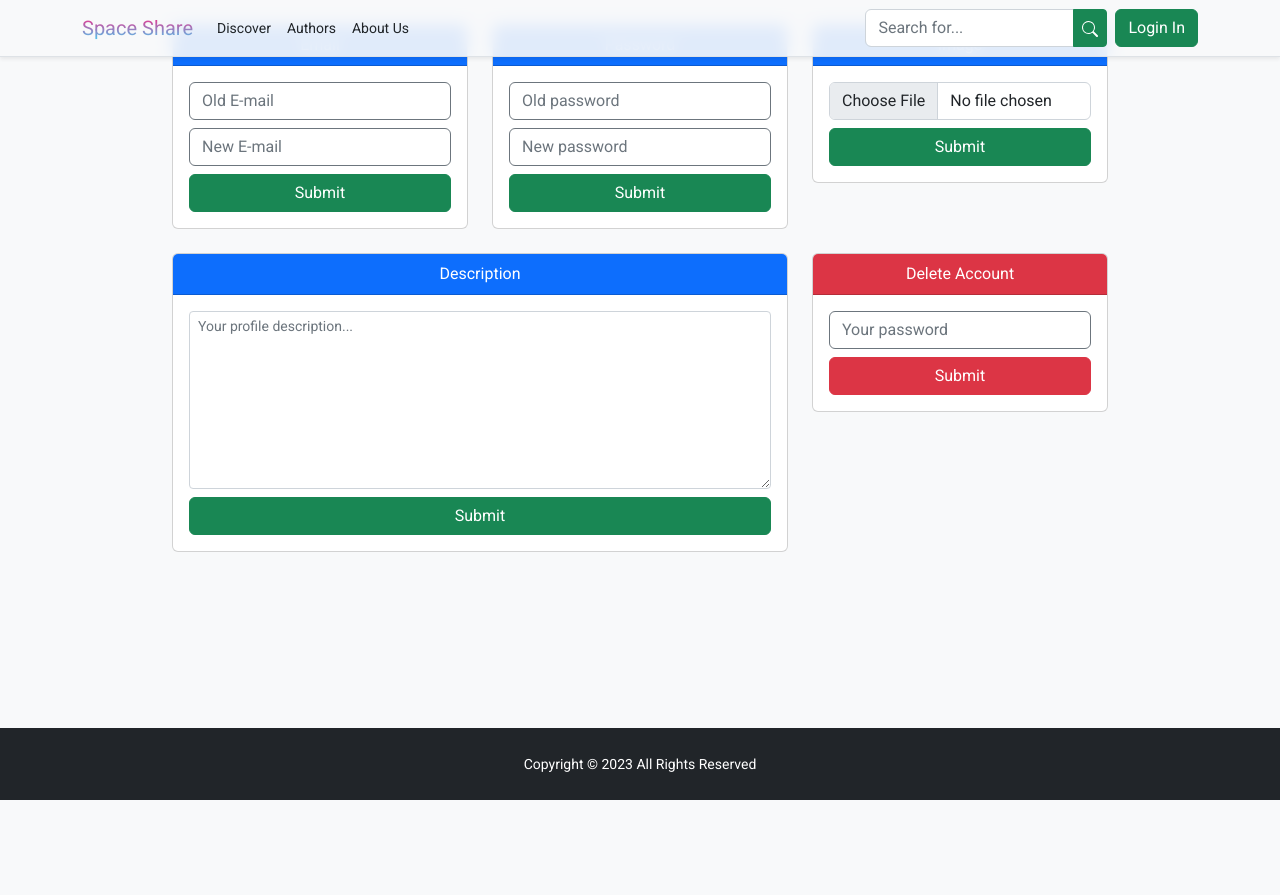
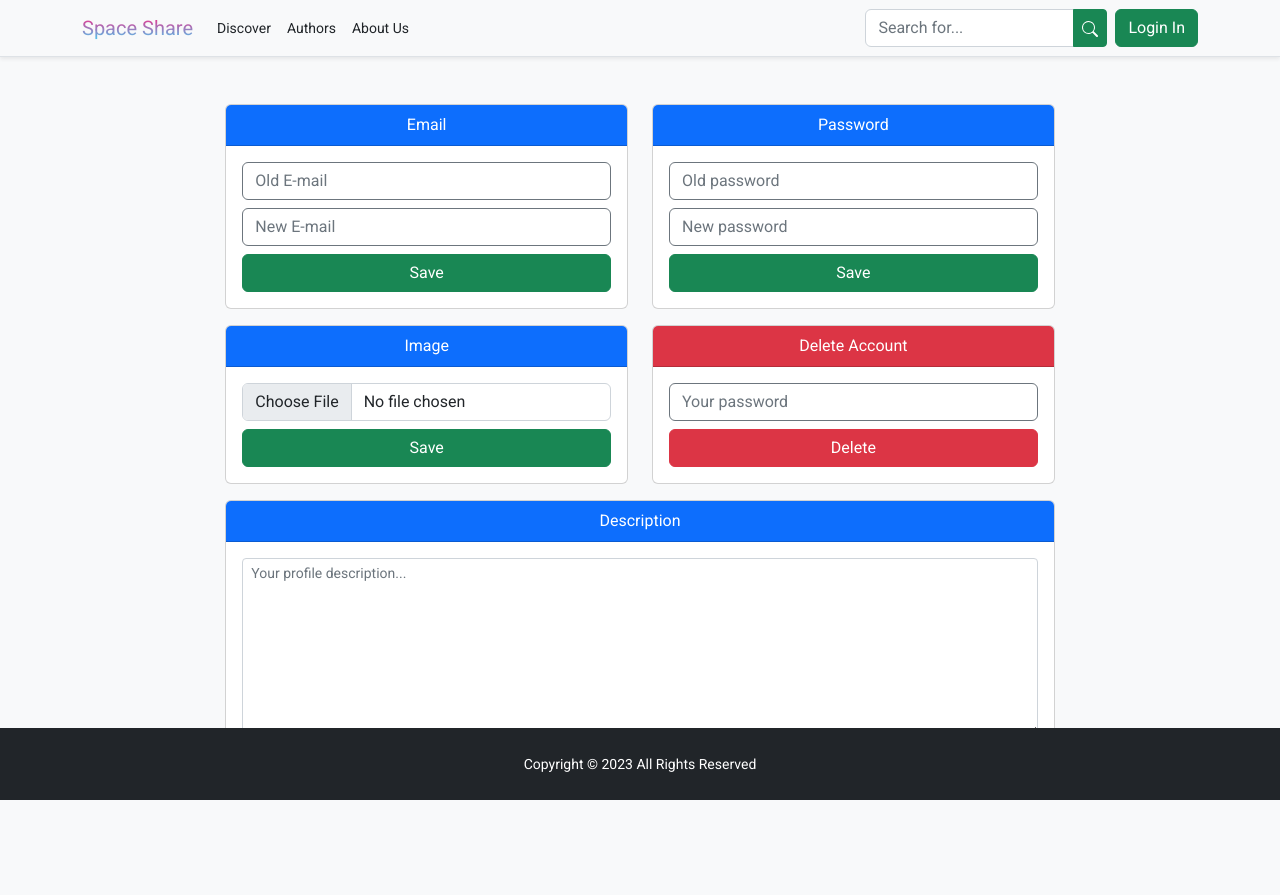
Before and after one commit to UltiPro/Space-Share, a Django app: template SpaceShare/Blog/templates/Blog/settings.html in a window 1280 px wide. Before the commit the page ends 800 px from the top, so only its background shows below. Run offline with Django 4.2, Linux system fonts and the light colour scheme; the template is opened without the code that fills it: values that come from a table or form of the project are taken from there, others are empty.

Commit message:
Correct template

```diff
--- a/SpaceShare/Blog/templates/Blog/settings.html
+++ b/SpaceShare/Blog/templates/Blog/settings.html
@@ -6,9 +6,9 @@
 {% endblock %}
 
 {% block blog_content %}
-    <div class="container-fluid position-fixed top-0 start-0 text-center">
-        <div class="row justify-content-center mt-3">
-            <div class="col-12 col-lg-3 mt-2">
+    <div class="container-fluid position-absolute top-0 start-0 text-center mt-5">
+        <div class="row justify-content-center mt-5">
+            <div class="col-12 col-sm-10 col-md-8 col-lg-5 col-xl-4 col-xxl-3 my-2">
                 <div class="card">
                     <div class="card-header bg-primary text-bg-primary">
                         Email
@@ -36,7 +36,7 @@
                                 <div class="col-md-12">
                                     <div class="d-grid">
                                         <button type="submit" name="change_email" class="btn btn-success">
-                                            Submit
+                                            Save
                                         </button>
                                     </div>
                                 </div>
@@ -45,7 +45,7 @@
                     </div>
                 </div>
             </div>
-            <div class="col-12 col-lg-3 mt-2">
+            <div class="col-12 col-sm-10 col-md-8 col-lg-5 col-xl-4 col-xxl-3 my-2">
                 <div class="card">
                     <div class="card-header bg-primary text-bg-primary">
                         Password
@@ -65,7 +65,7 @@
                                 <div class="col-md-12">
                                     <div class="d-grid">
                                         <button type="submit" class="btn btn-success">
-                                            Submit
+                                            Save
                                         </button>
                                     </div>
                                 </div>
@@ -74,7 +74,9 @@
                     </div>
                 </div>
             </div>
-            <div class="col-12 col-lg-3 mt-2">
+        </div>
+        <div class="row justify-content-center">
+            <div class="col-12 col-sm-10 col-md-8 col-lg-5 col-xl-4 col-xxl-3 my-2">
                 <div class="card">
                     <div class="card-header bg-primary text-bg-primary">
                         Image
@@ -94,7 +96,36 @@
                                 <div class="col-md-12">
                                     <div class="d-grid">
                                         <button type="submit" class="btn btn-success">
-                                            Submit
+                                            Save
+                                        </button>
+                                    </div>
+                                </div>
+                            </div>
+                        </form>
+                    </div>
+                </div>
+            </div>
+            <div class="col-12 col-sm-10 col-md-8 col-lg-5 col-xl-4 col-xxl-3 my-2">
+                <div class="card">
+                    <div class="card-header bg-danger text-bg-danger">
+                        Delete Account
+                    </div>
+                    <div class="card-body">
+                        <form method="POST">
+                            {% csrf_token %}
+                            <div class="row gx-2">
+                                <div class="col-md-12">
+                                    <div class="mb-2">
+                                        {% for form_item in form_deleteaccount %}
+                                            {{ form_item }}
+                                            {{ form_item.errors }}
+                                        {% endfor %}
+                                    </div>
+                                </div>
+                                <div class="col-md-12">
+                                    <div class="d-grid">
+                                        <button type="submit" name="change_description" class="btn btn-danger">
+                                            Delete
                                         </button>
                                     </div>
                                 </div>
@@ -104,8 +135,8 @@
                 </div>
             </div>
         </div>
-        <div class="row justify-content-center mt-3">
-            <div class="col-12 col-lg-6 mt-2">
+        <div class="row justify-content-center">
+            <div class="col-12 col-sm-10 col-md-8 col-lg-10 col-xl-8 col-xxl-6 mt-2 mb-5">
                 <div class="card">
                     <div class="card-header bg-primary text-bg-primary">
                         Description
@@ -125,36 +156,7 @@
                                 <div class="col-md-12">
                                     <div class="d-grid">
                                         <button type="submit" name="change_description" class="btn btn-success">
-                                            Submit
-                                        </button>
-                                    </div>
-                                </div>
-                            </div>
-                        </form>
-                    </div>
-                </div>
-            </div>
-            <div class="col-12 col-lg-3 mt-2">
-                <div class="card">
-                    <div class="card-header bg-danger text-bg-danger">
-                        Delete Account
-                    </div>
-                    <div class="card-body">
-                        <form method="POST">
-                            {% csrf_token %}
-                            <div class="row gx-2">
-                                <div class="col-md-12">
-                                    <div class="mb-2">
-                                        {% for form_item in form_deleteaccount %}
-                                            {{ form_item }}
-                                            {{ form_item.errors }}
-                                        {% endfor %}
-                                    </div>
-                                </div>
-                                <div class="col-md-12">
-                                    <div class="d-grid">
-                                        <button type="submit" name="change_description" class="btn btn-danger">
-                                            Submit
+                                            Save
                                         </button>
                                     </div>
                                 </div>
@@ -164,5 +166,6 @@
                 </div>
             </div>
         </div>
+        <div class="my-5"></div>
     </div>
 {% endblock %}
```
